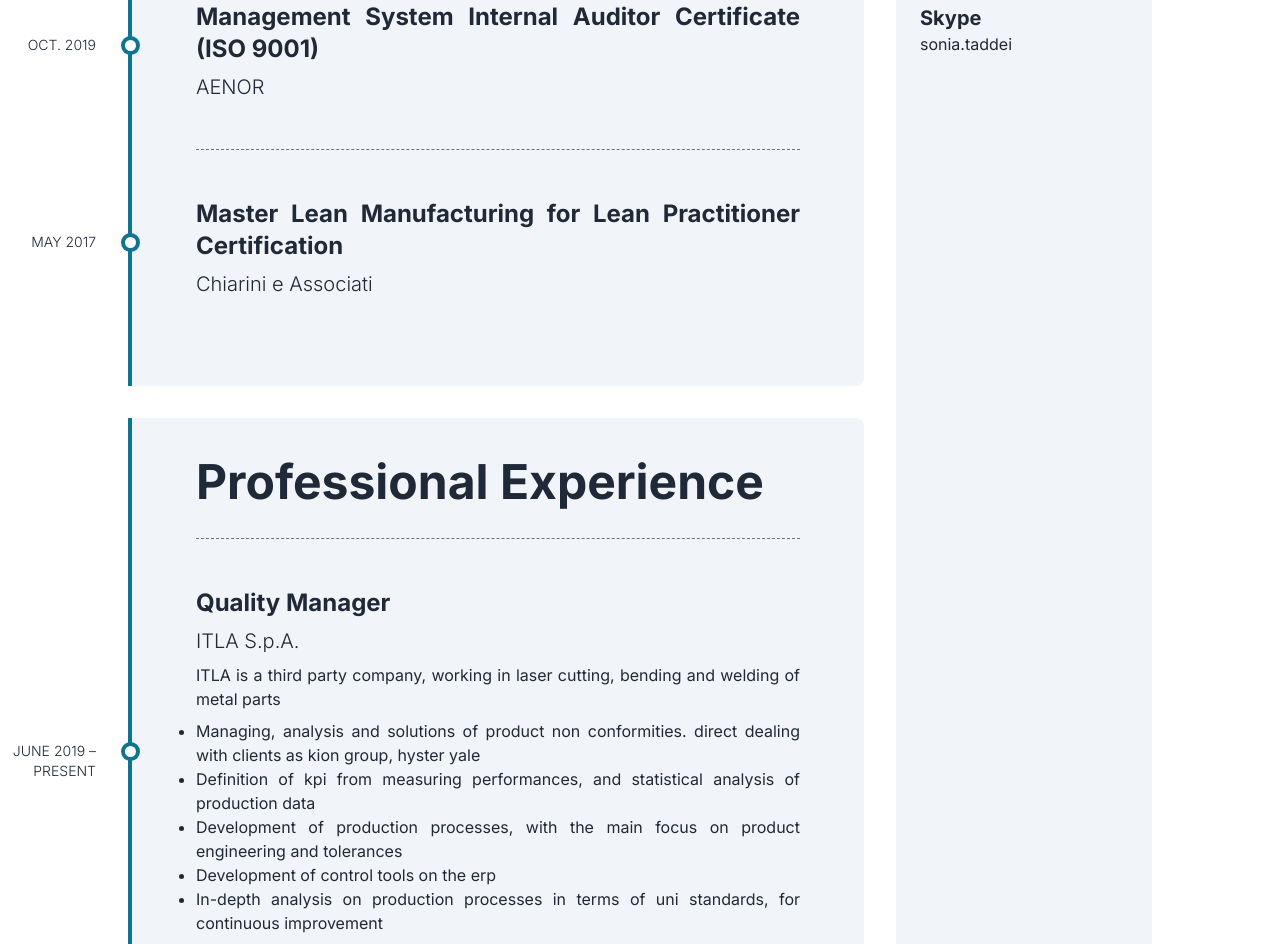
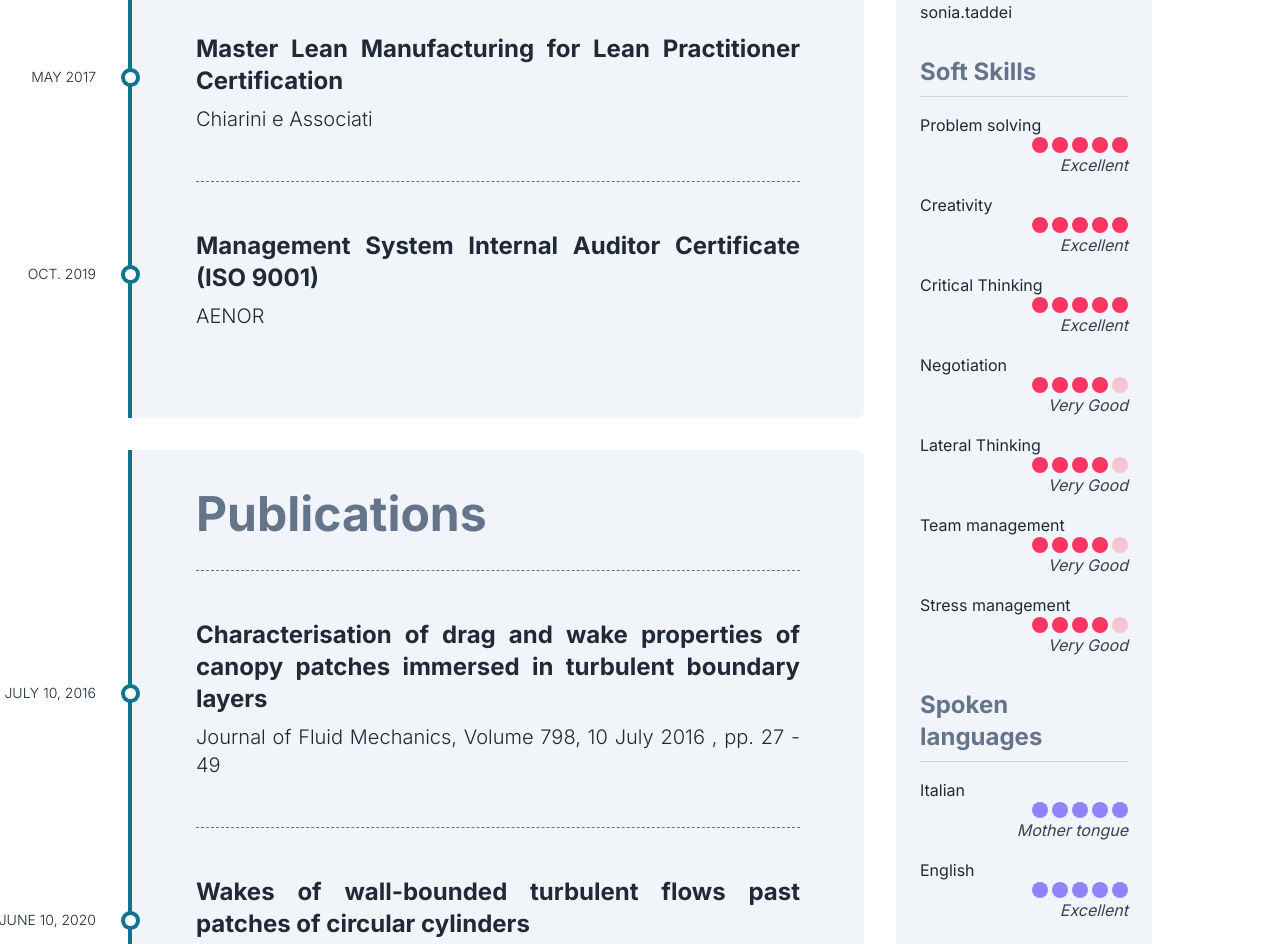
Before and after one commit to sixpounder/sonia-taddei-cv, a Vue app: page / in a window 1280 px wide. Shown: the part 1048-1992 px from the top of the page. Built offline with nearby package versions, Linux system fonts and the light colour scheme.

Commit message:
adjust colors, add soft skills & langs

```diff
--- a/src/components/partials/Education.vue
+++ b/src/components/partials/Education.vue
@@ -10,25 +10,25 @@ import { makeEvents, TimelineEvent } from '../../lib/timeline';
 const events = ref<TimelineEvent[]>(
     makeEvents([
         {
+            date: 'Dec. 2007 - Oct. 2011',
+            title: 'Master Degree in Aerospace Engineering, Aerodynamics',
+            subtitle: 'Università di Pisa (IT)',
+        },
+        {
             date: 'Sept. 2012 - Aug. 2016',
             title: 'PhD in Experimental Aerodynamics',
             subtitle: 'University of Southampton (UK)',
         },
         {
-            date: 'Dec. 2007 - Oct. 2011',
-            title: 'Master in Aerospace Engineering, Aerodynamics',
-            subtitle: 'Università di Pisa (IT)',
+            date: 'May 2017',
+            title: 'Master Lean Manufacturing for Lean Practitioner Certification',
+            subtitle: 'Chiarini e Associati'
         },
         {
             date: 'Oct. 2019',
             title: 'Management System Internal Auditor Certificate (ISO 9001)',
             subtitle: 'AENOR'
         },
-        {
-            date: 'May 2017',
-            title: 'Master Lean Manufacturing for Lean Practitioner Certification',
-            subtitle: 'Chiarini e Associati'
-        }
     ])
 )
 </script>
--- /dev/null
+++ b/src/components/partials/Languages.vue
@@ -0,0 +1,22 @@
+<template>
+  <section id="spoken-languages">
+    <SectionTitle>Spoken languages</SectionTitle>
+    <div class="mt-4 space-y-4">
+      <Skill dot-color="#9381FF" :rating="5" rating-label="Mother tongue">Italian</Skill>
+      <Skill dot-color="#9381FF" :rating="5">English</Skill>
+    </div>
+  </section>
+</template>
+
+<script lang="ts">
+import { defineComponent } from "vue";
+import SectionTitle from "../widgets/SectionTitle.vue";
+import Skill from '../widgets/Skill.vue';
+
+export default defineComponent({
+  components: {
+    SectionTitle,
+    Skill,
+  },
+});
+</script>
--- /dev/null
+++ b/src/components/partials/Publications.vue
@@ -0,0 +1,30 @@
+<template>
+    <Timeline title="Publications" :events="events" />
+</template>
+
+<script lang="ts" setup>
+import { ref } from 'vue';
+import Timeline from '@/components/widgets/Timeline.vue'
+import { makeEvents, TimelineEvent } from '../../lib/timeline';
+
+const events = ref<TimelineEvent[]>(
+  makeEvents([
+    {
+    date: 'July 10, 2016',
+    title: 'Characterisation of drag and wake properties of canopy patches immersed in turbulent boundary layers',
+    subtitle: 'Journal of Fluid Mechanics, Volume 798, 10 July 2016 , pp. 27 - 49'
+    },
+    {
+      date: 'June 10, 2020',
+      title: 'Wakes of wall-bounded turbulent flows past patches of circular cylinders',
+      subtitle: 'Journal of Fluid Mechanics , Volume 892 , 10 June 2020, A37'
+    },
+  ])
+)
+</script>
+
+<style scoped>
+h2 {
+    @apply text-2xl font-bold;
+}
+</style>
--- /dev/null
+++ b/src/components/partials/SoftSkills.vue
@@ -0,0 +1,27 @@
+<template>
+  <section id="soft-skills">
+    <SectionTitle>Soft Skills</SectionTitle>
+    <div class="mt-4 space-y-4">
+      <Skill :rating="5" dot-color="#FF3562">Problem solving</Skill>
+      <Skill :rating="5" dot-color="#FF3562">Creativity</Skill>
+      <Skill :rating="5" dot-color="#FF3562">Critical Thinking</Skill>
+      <Skill :rating="4" dot-color="#FF3562">Negotiation</Skill>
+      <Skill :rating="4" dot-color="#FF3562">Lateral Thinking</Skill>
+      <Skill :rating="4" dot-color="#FF3562">Team management</Skill>
+      <Skill :rating="4" dot-color="#FF3562">Stress management</Skill>
+    </div>
+  </section>
+</template>
+
+<script lang="ts">
+import { defineComponent } from "vue";
+import SectionTitle from "../widgets/SectionTitle.vue";
+import Skill from '../widgets/Skill.vue';
+
+export default defineComponent({
+  components: {
+    SectionTitle,
+    Skill,
+  },
+});
+</script>
--- a/src/components/views/Home.vue
+++ b/src/components/views/Home.vue
@@ -9,6 +9,9 @@ import Skills from '../partials/Skills.vue'
 import Education from '../partials/Education.vue'
 import Volunteering from '../partials/Volunteering.vue'
 import Footer from '../widgets/Footer.vue'
+import Languages from '../partials/Languages.vue'
+import SoftSkills from '../partials/SoftSkills.vue'
+import Publications from '../partials/Publications.vue'
 
 </script>
 
@@ -20,6 +23,7 @@ import Footer from '../widgets/Footer.vue'
     <MainLayout>
       <template v-slot:left>
         <Education />
+        <Publications />
         <ProfessionalExperience />
         <Skills />
         <Volunteering />
@@ -27,6 +31,8 @@ import Footer from '../widgets/Footer.vue'
       <template v-slot:right>
         <PersonalInfo />
         <Contacts />
+        <SoftSkills />
+        <Languages />
       </template>
     </MainLayout>
     <Footer />
--- a/src/components/widgets/SectionSubtitle.vue
+++ b/src/components/widgets/SectionSubtitle.vue
@@ -12,7 +12,8 @@ export default defineComponent({
 });
 </script>
 
-<style lang="stylus" scoped>
-  h4
-    @apply text-xl font-bold
+<style lang="css" scoped>
+  h4 {
+    @apply font-bold;
+  }
 </style>
--- a/src/components/widgets/SectionTitle.vue
+++ b/src/components/widgets/SectionTitle.vue
@@ -14,6 +14,6 @@ export default defineComponent({
 
 <style lang="css" scoped>
   h3 {
-    @apply text-3xl pb-2 font-bold border-b border-slate-300 dark:border-gray-700;
+    @apply text-xl lg:text-2xl pb-2 font-bold border-b text-slate-500 dark:text-gray-400 border-slate-300 dark:border-gray-700;
   }
 </style>
--- a/src/components/widgets/Timeline.vue
+++ b/src/components/widgets/Timeline.vue
@@ -33,9 +33,10 @@ defineProps({
 }
 
 .timeline-wrap h2 {
-    @apply text-center lg:text-left text-4xl lg:text-5xl font-bold block pb-8;
+    @apply text-center lg:text-left text-3xl lg:text-5xl font-bold block pb-8 text-slate-500 dark:text-gray-400;
     @apply border-b border-b-gray-500;
     border-bottom-style: dashed;
+    white-space: normal;
 }
 </style>
 
--- a/src/components/widgets/TimelineEntry.vue
+++ b/src/components/widgets/TimelineEntry.vue
@@ -39,7 +39,7 @@ const props = defineProps({
 }
 
 .entry h3 {
-  @apply text-2xl font-bold my-2;
+  @apply text-xl lg:text-2xl font-bold my-2;
 }
 
 .entry h4 {
```
Also changed, not shown: src/components/layouts/MainLayout.vue (line endings or trailing spaces).
